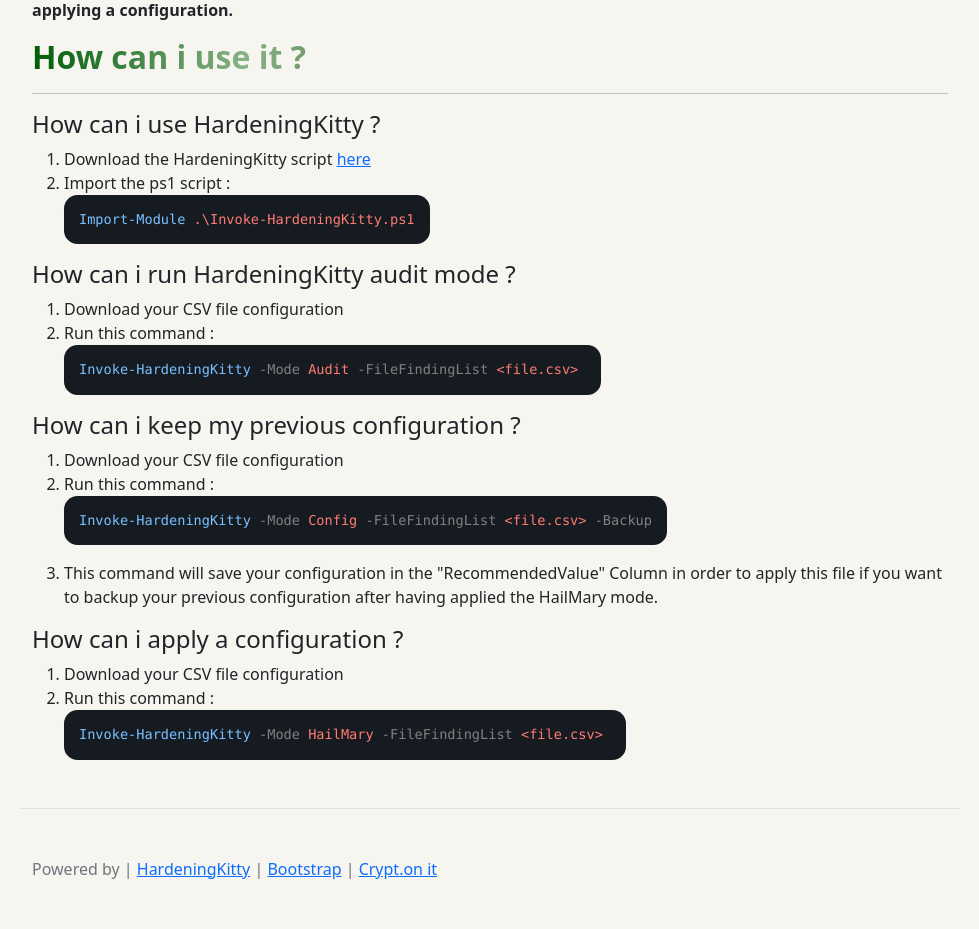
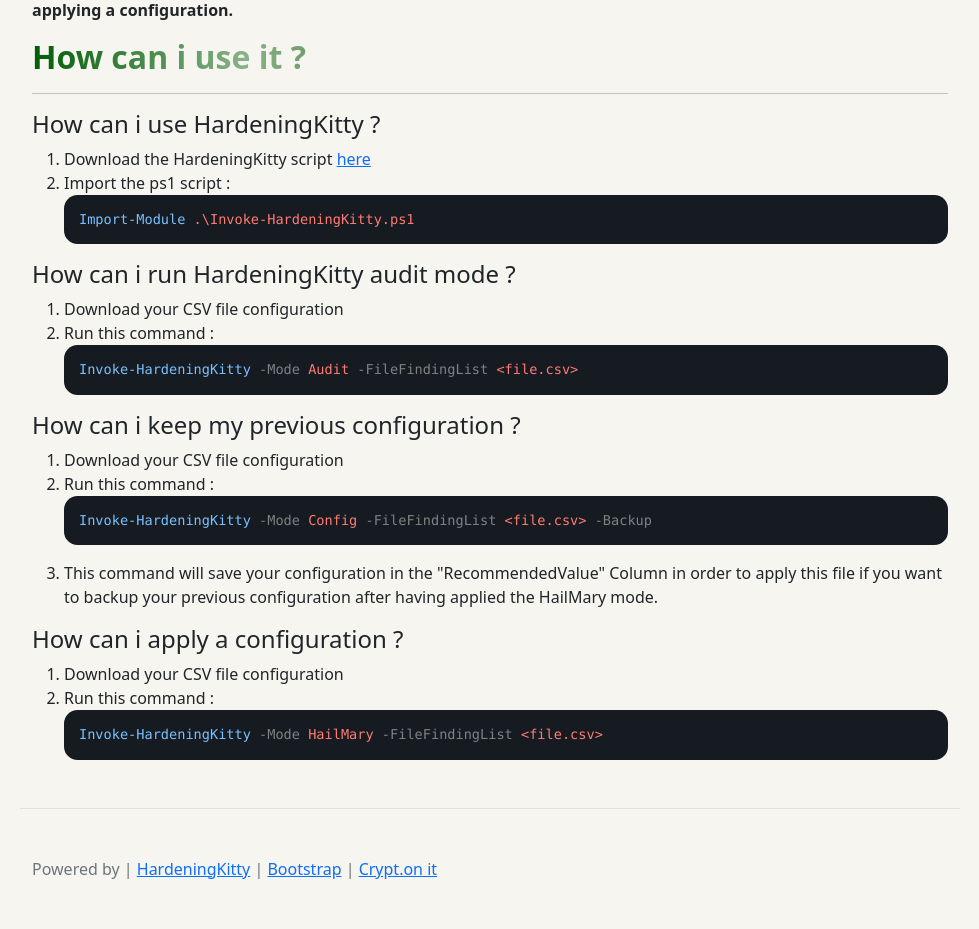
Before and after one commit to CRYPT-ON-IT/policies_hardening_interface, a PHP site: page /index.php in a window 1280 px wide. Shown: the part 342-1271 px from the top of the page, without its empty margins (150-1129 px from the left). Run offline with PHP 8.4, Linux system fonts and the light colour scheme.

Commit message:
Update CSS

```diff
--- a/style/master.css
+++ b/style/master.css
@@ -27,7 +27,7 @@ pre{
   line-height: 1.45;
   background-color: #161b22;
   border-radius: 1em;
-  width: -webkit-max-content;
+  /*width: -webkit-max-content;*/
 }
 
 .code-command {
```
